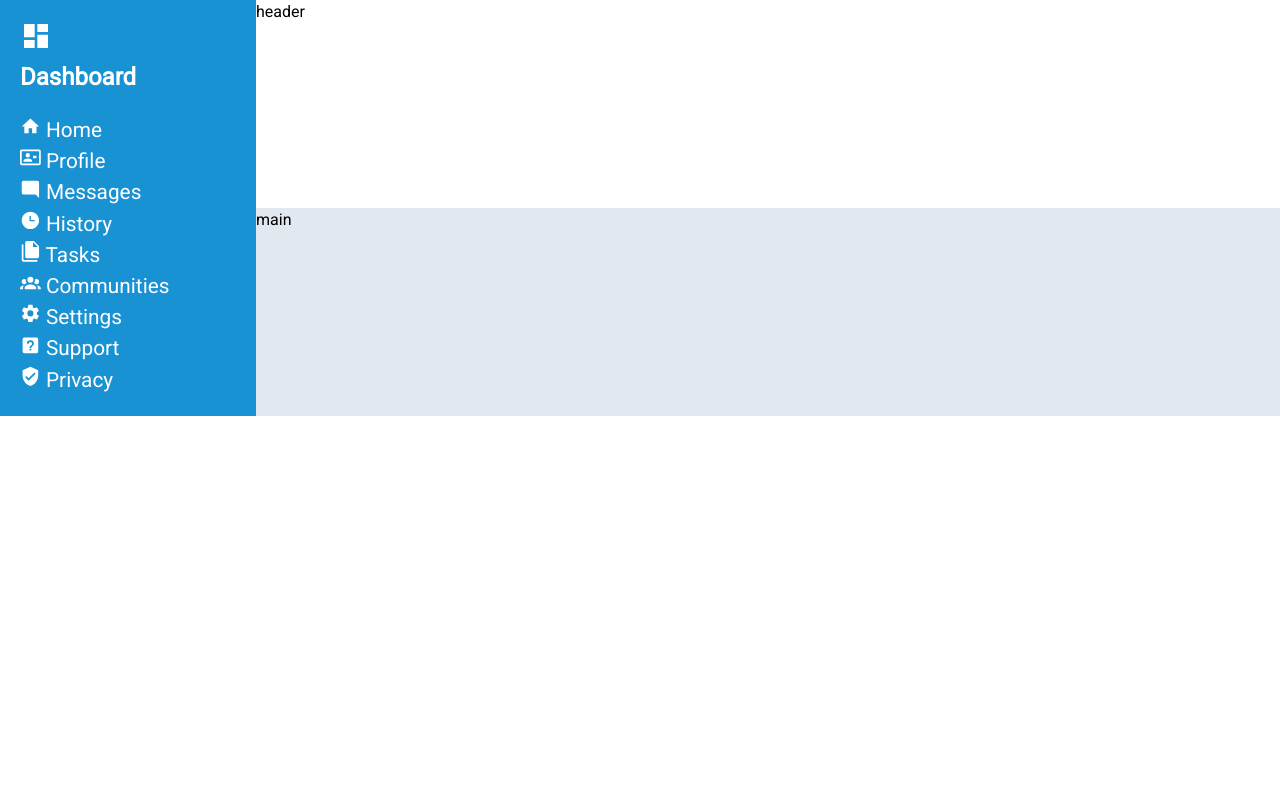
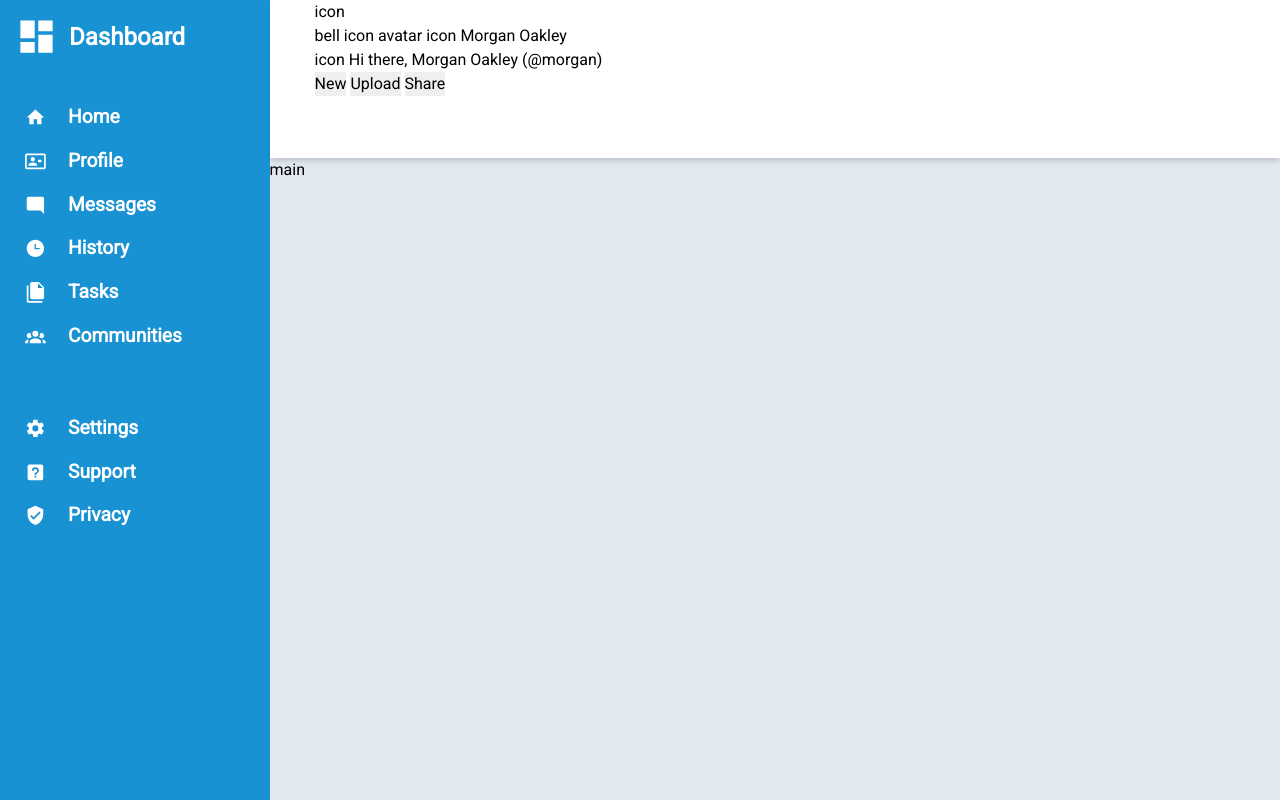
Before and after one commit to annettedm/admin_dashboard, a plain HTML site: page index.html in a window 1280 px wide. Drawn offline with Linux system fonts and the light colour scheme.

Commit message:
finish sidebar

```diff
--- a/index.html
+++ b/index.html
@@ -75,7 +75,30 @@
     </ul>
   </aside>
   <header>
-    header
+    <div class="top-area">
+      <div class="search">
+        icon
+        <input type="search">
+        <div class="settings">
+          bell icon
+          avatar icon
+          <span>Morgan Oakley</span>
+        </div>
+      </div>
+      <div class="bottom-area">
+        <div class="greeting-area">
+          icon
+          <span>Hi there,</span>
+          <span class="name">Morgan Oakley (@morgan)</span>
+        </div>
+        <div class="buttons">
+          <button class="new">New
+          </button>
+          <button class="upload">Upload</button>
+          <button class="share">Share</button>
+        </div>
+      </div>
+    </div>
   </header>
   <main>
     main
--- a/styles.css
+++ b/styles.css
@@ -8,24 +8,42 @@
   vertical-align: baseline;
 }
 
+body, html {
+  height: 100%;
+}
+
 body {
   line-height: 1.5;
   font-family: 'Roboto', sans-serif;
 
+  height: 100%;
+
   display: grid;
-  grid-template-columns: 1fr 4fr;
-  grid-template-rows: auto;
+  grid-template-columns: 1.067fr 4fr;
+  grid-template-rows: 158px 1fr;
 }
+
+/* sidebar */
 
 aside {
   background-color: #1992D4;
   color: white;
 
-  padding: 20px;
+  padding-left: 15px;
+  padding-top: 15px;
 
   grid-row: 1 / 3;
   display: grid;
-  gap: 20px;
+  gap: 58px;
+  align-items: start;
+  grid-template-rows: 30px 1fr;
+}
+
+.title {
+  display: grid;
+  grid-template-columns: 40px 1fr;
+  gap: 14px;
+  align-items: center;
 }
 
 .title h1 {
@@ -35,27 +53,53 @@ aside {
 
 .sidebar {
   list-style-type: none;
+
+  padding-left: 10px;
+
+  display: grid;
+  gap: 15px;
+  grid-template-rows: repeat(6, 1fr) 33px repeat(3, 1fr);
 }
 
 .sidebar a {
   text-decoration: none ;
   color: white;
   font-size: 1.3rem;
+
+  display: grid;
+  gap: 13px;
+  grid-template-columns: 30px 1fr;
+  align-items: baseline;
 }
 
 .sidebar-title {
-  width: 2rem;
+  width: 43px;
   fill:white;
 }
 
 .sidebar-svg {
   fill: white;
   width: 1.3rem;
+  height: 1.3rem;
+  align-self: center;
 }
 
+.sidebar span {
+  font-size: 1.2rem;
+  font-weight: 700;
+}
+
+/* header */
+
 header {
+  padding-left: 45px;
+  box-shadow: 0px 4px 5px -1px rgba(7, 7, 7, 0.15);
+  z-index: 2;
+
   grid-column: 2 / 3;
 }
+
+/* header end */
 
 main {
   background-color: #E2E8F0;
```
